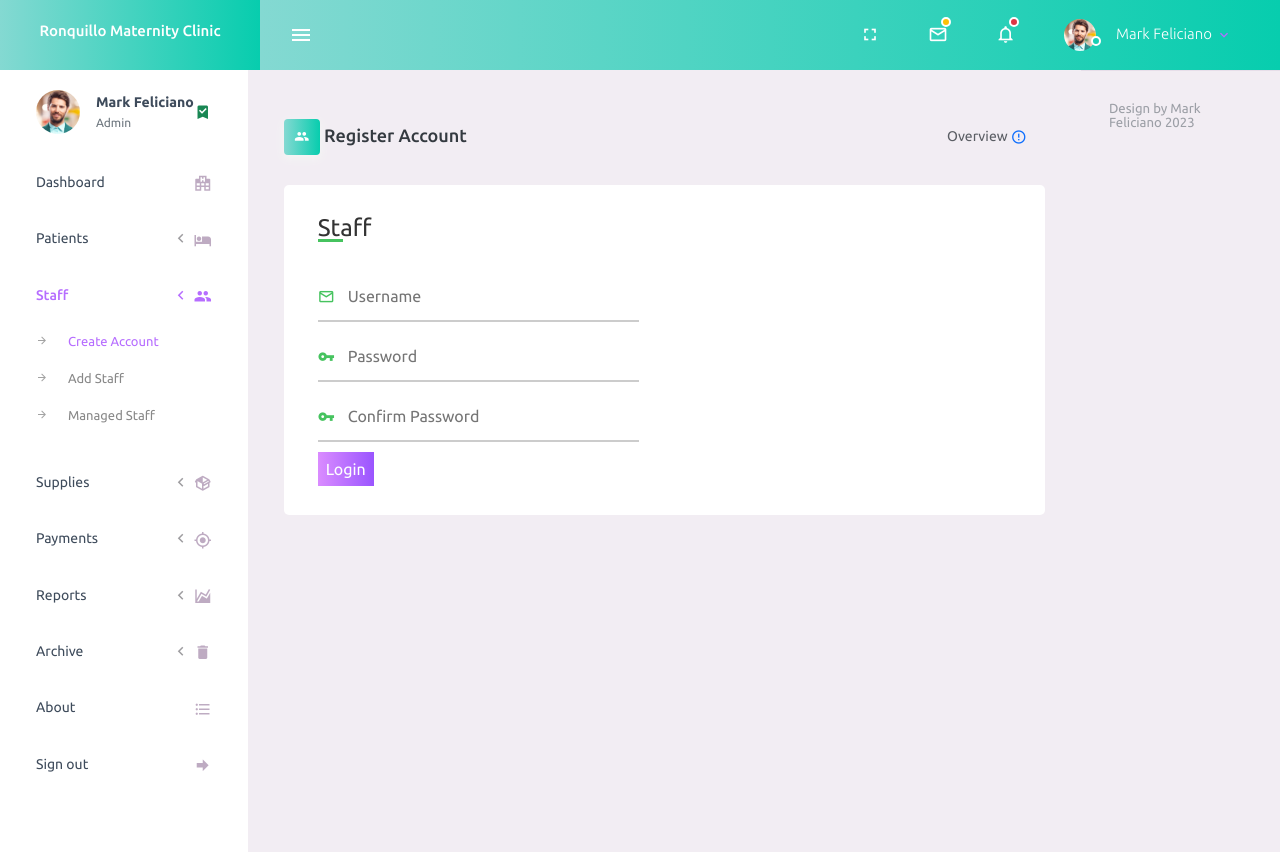
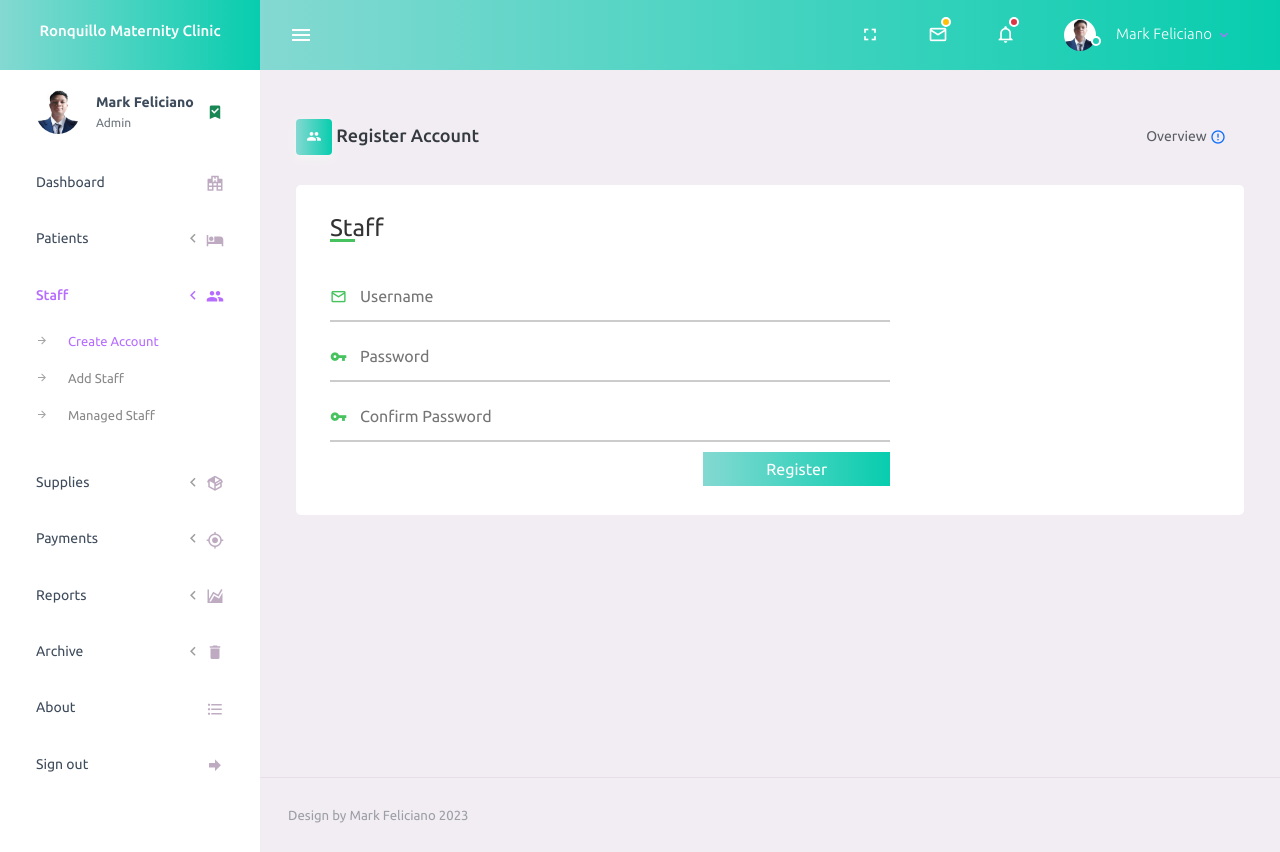
Before and after one commit to ranvoxrat/MaternityClinic2, a plain HTML site: page pages/createAccount.html in a window 1280 px wide. Drawn offline with Linux system fonts and the light colour scheme.

Commit message:
Register staff progress

```diff
--- a/pages/createAccount.html
+++ b/pages/createAccount.html
@@ -48,7 +48,7 @@
                             <div class="dropdown-divider"></div>
                             <a class="dropdown-item preview-item">
                                 <div class="preview-thumbnail">
-                                    <img src="../assets/images/faces/face4.jpg" alt="image" class="profile-pic">
+                                    <img src="../assets/images/faces/mark.png" alt="image" class="profile-pic">
                                 </div>
                                 <div
                                     class="preview-item-content d-flex align-items-start flex-column justify-content-center">
@@ -142,7 +142,7 @@
                         <a class="nav-link dropdown-toggle" id="profileDropdown" href="#" data-bs-toggle="dropdown"
                             aria-expanded="false">
                             <div class="nav-profile-img">
-                                <img src="../assets/images/faces/face1.jpg" alt="image">
+                                <img src="../assets/images/faces/mark.png" alt="image">
                                 <span class="availability-status online"></span>
                             </div>
                             <div class="nav-profile-text">
@@ -171,7 +171,7 @@
                     <li class="nav-item nav-profile">
                         <a href="#" class="nav-link">
                             <div class="nav-profile-image">
-                                <img src="../assets/images/faces/face1.jpg" alt="profile">
+                                <img src="../assets/images/faces/mark.png" alt="profile">
                                 <span class="login-status online"></span>
                                 <!--change to offline or busy as needed-->
                             </div>
@@ -333,7 +333,7 @@
                         <div class="card">
                             <div class="card-body m-4">
                                 <!-- <h4 class="card-title">STAFF INFORMATION</h4>
-                <p class="card-description">Register Staff Now!</p> -->
+                                 <p class="card-description">Register Staff Now!</p> -->
                                 <d iv class="forms">
                                     <div class="form-content">
                                         <div class="login-form">
@@ -352,21 +352,21 @@
                                                     </div>
                                                     <div class="input-box">
                                                         <i class="mdi mdi-key"></i>
-                                                        <input type="password" placeholder="Confirm Password" name="Password"
-                                                            id="Password" required autocomplete="off">
+                                                        <input type="password" placeholder="Confirm Password"
+                                                            name="Password" id="Password" required autocomplete="off">
                                                     </div>
-                                                    <input class="btn-gradient-primary p-2" type="submit" id="login"
-                                                        name="login" value="Login">
+                                                    <input class="btn-gradient-success p-2 float-end col-md-4" type="submit" id="login"
+                                                        name="Register" value="Register">
 
                                                 </div>
                                             </form>
                                         </div>
                                     </div>
-                                </div>
                             </div>
                         </div>
                     </div>
                 </div>
+                <!-- </div> -->
 
                 <footer class="footer">
                     <div class="container-fluid d-flex justify-content-between">
```
Also changed, not shown: pages/staff.html (+3 -4 lines), assets/css/style.css, assets/images/faces/mark.png (added).
